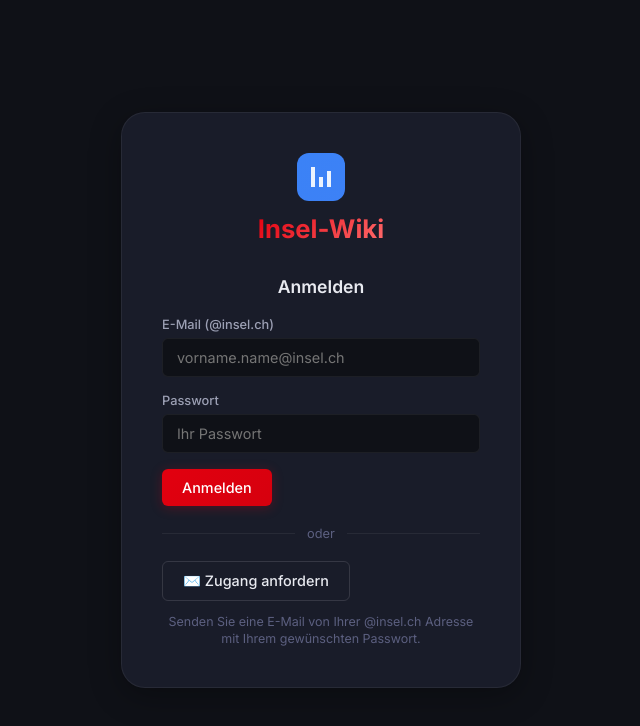
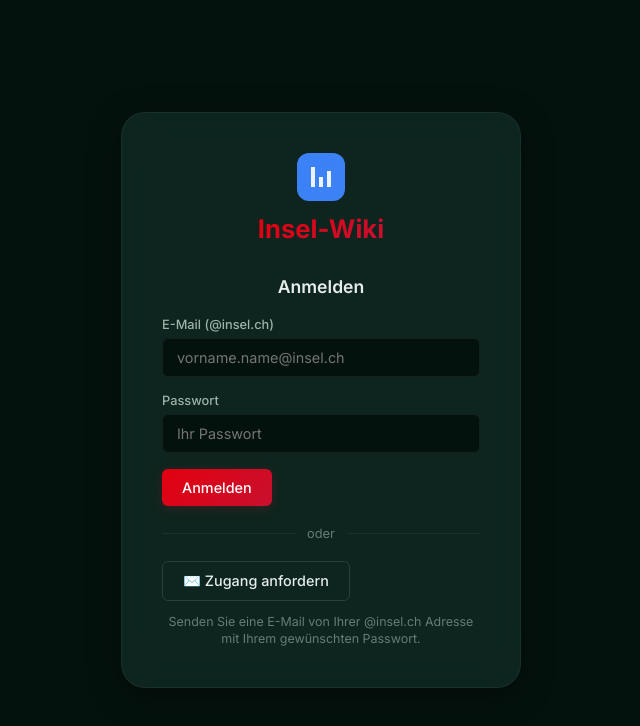
Before and after one commit to Stephan-Heuscher/Insel-Wiki, a website built with Vite: page index.html in a window 1280 px wide. Shown: the whole page, without its empty margins (319-959 px from the left). Built offline with nearby package versions, Linux system fonts and the light colour scheme; some packages are replaced by stand-ins of ours; no server answers; the database is empty; what @tiptap/y-tiptap would draw is missing.

Commit message:
style: refine Inselspital theme with darker green Burnham backgrounds and softer red accents

```diff
--- a/src/styles/index.css
+++ b/src/styles/index.css
@@ -7,29 +7,29 @@
 :root {
   --font-sans: 'Inter', -apple-system, BlinkMacSystemFont, 'Segoe UI', sans-serif;
 
-  /* Core palette */
-  --bg-root: #0f1117;
-  --bg-surface: #161822;
-  --bg-elevated: #1e2030;
-  --bg-hover: #262840;
-  --bg-active: #2e3150;
+  /* Core palette (Burnham Dark Green) */
+  --bg-root: #04120e;
+  --bg-surface: #0a1f18;
+  --bg-elevated: #102d24;
+  --bg-hover: #183e33;
+  --bg-active: #1f4f42;
 
   /* Glass */
-  --glass-bg: rgba(30, 32, 48, 0.75);
-  --glass-border: rgba(255, 255, 255, 0.06);
-  --glass-shadow: 0 8px 32px rgba(0, 0, 0, 0.3);
+  --glass-bg: rgba(16, 45, 36, 0.75);
+  --glass-border: rgba(255, 255, 255, 0.05);
+  --glass-shadow: 0 8px 32px rgba(0, 0, 0, 0.4);
 
   /* Text */
-  --text-primary: #e8eaf0;
-  --text-secondary: #9ca0b4;
-  --text-muted: #5c6080;
-  --text-inverse: #0f1117;
+  --text-primary: #e6ecea;
+  --text-secondary: #9db2a9;
+  --text-muted: #647d75;
+  --text-inverse: #04120e;
 
   /* Accent — Inselspital Red */
-  --accent: #E2000F;
-  --accent-hover: #ff3341;
-  --accent-subtle: rgba(226, 0, 15, 0.12);
-  --accent-glow: rgba(226, 0, 15, 0.25);
+  --accent: #C8102E;
+  --accent-hover: #E2000F;
+  --accent-subtle: rgba(200, 16, 46, 0.15);
+  --accent-glow: rgba(200, 16, 46, 0.25);
 
   /* Status */
   --success: #34d399;
@@ -126,7 +126,7 @@ html, body {
   font-weight: 700;
   font-size: 1.05rem;
   letter-spacing: -0.01em;
-  background: linear-gradient(135deg, #e2000f, #ff6b6b);
+  background: linear-gradient(135deg, #e2000f, #C8102E);
   -webkit-background-clip: text;
   -webkit-text-fill-color: transparent;
   background-clip: text;
@@ -342,7 +342,7 @@ html, body {
 }
 
 .btn-primary {
-  background: linear-gradient(135deg, #e2000f, #d6000e);
+  background: linear-gradient(135deg, #e2000f, #C8102E);
   color: white;
   box-shadow: 0 2px 12px var(--accent-glow);
 }
@@ -742,7 +742,7 @@ html, body {
 .auth-logo h1 {
   font-size: 1.6rem;
   font-weight: 700;
-  background: linear-gradient(135deg, #e2000f, #ff6b6b);
+  background: linear-gradient(135deg, #e2000f, #C8102E);
   -webkit-background-clip: text;
   -webkit-text-fill-color: transparent;
   background-clip: text;
@@ -1015,7 +1015,6 @@ html, body {
 .tree-item:nth-child(9) { animation-delay: 0.18s; }
 .tree-item:nth-child(10) { animation-delay: 0.20s; }
 
-/* --- Custom Modal --- */
 .modal-overlay {
   position: fixed;
   inset: 0;
@@ -1023,7 +1022,7 @@ html, body {
   display: flex;
   align-items: center;
   justify-content: center;
-  background: rgba(15, 17, 23, 0.8);
+  background: rgba(4, 18, 14, 0.8);
   backdrop-filter: blur(8px);
   -webkit-backdrop-filter: blur(8px);
   animation: modalFadeIn var(--transition-fast) forwards;
```
